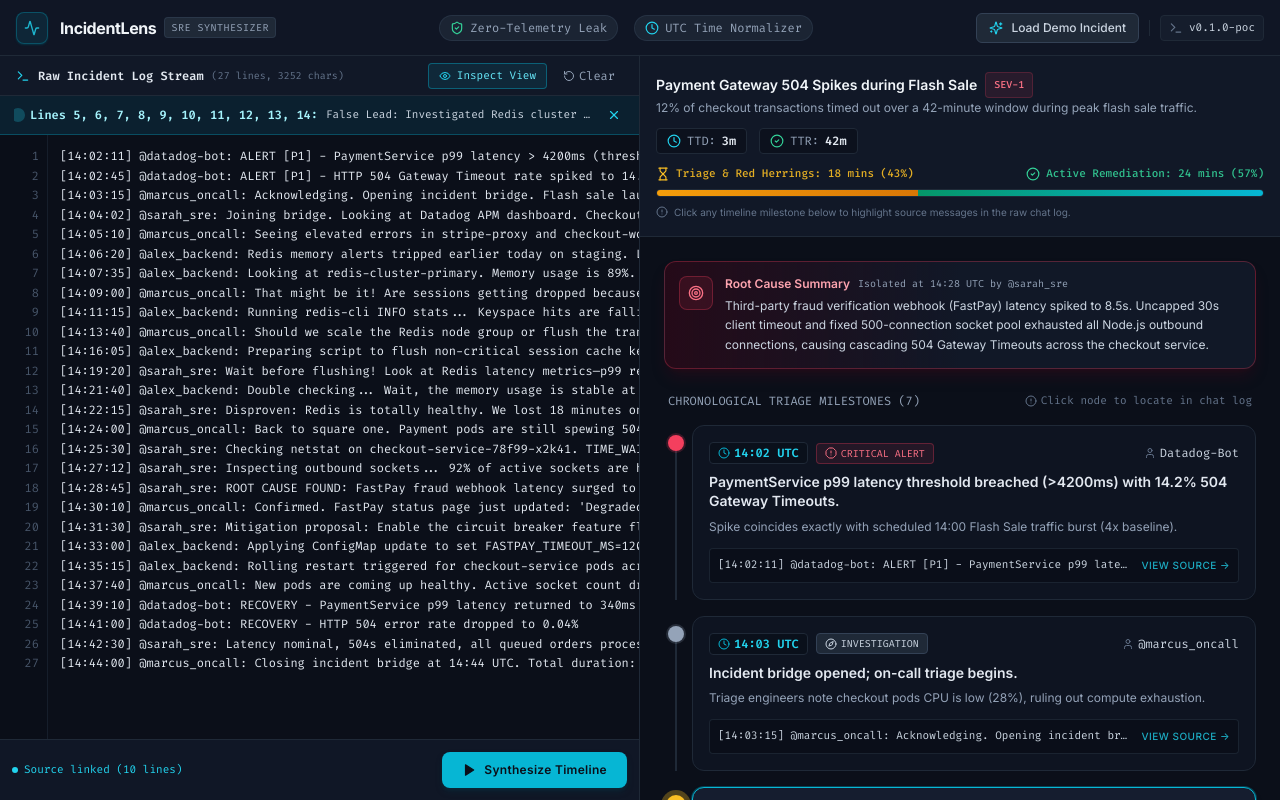
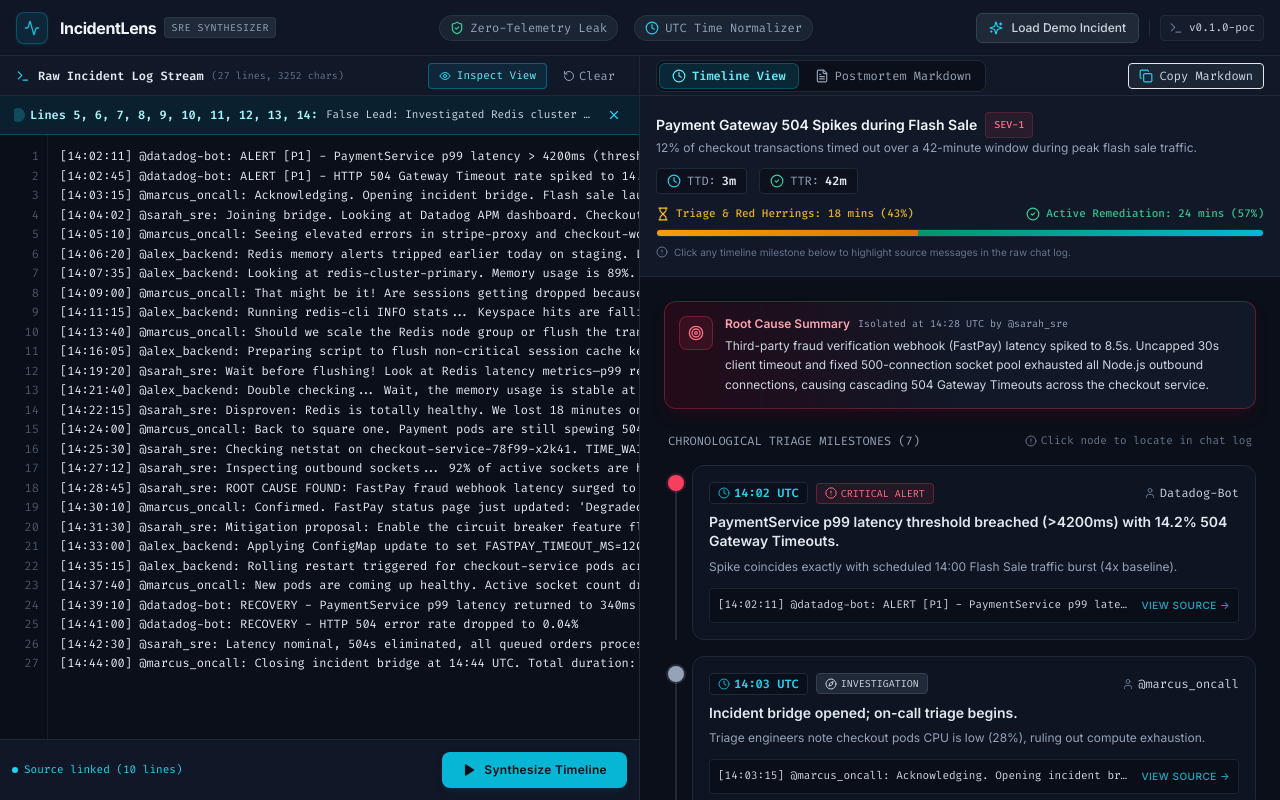
Before and after one commit to elo0008/incident-lens, a React (Vite) app: page / in a window 1280 px wide. Both pictures are taken after a click on the button "Load Demo Incident". Built offline with nearby package versions, Linux system fonts and the light colour scheme.

Commit message:
Add SRE postmortem markdown preview and one-click clipboard export

```diff
--- a/src/App.tsx
+++ b/src/App.tsx
@@ -3,10 +3,12 @@
 import { RawLogEditor } from './components/RawLogEditor';
 import { EmptyStateBlueprint } from './components/EmptyStateBlueprint';
 import { TimelineView } from './components/TimelineView';
+import { PostmortemView } from './components/PostmortemView';
 import { LoadingPulse } from './components/LoadingPulse';
 import { DEMO_RAW_LOG, DEMO_SYNTHESIZED_DATA } from './data/demoIncident';
 import { validateInputLogs } from './services/validator';
 import { SynthesizedIncident, SynthesisStatus, TimelineEvent, ViewMode } from './types/incident';
+import { Clock, Copy, FileText, Check } from 'lucide-react';
 
 export const App: React.FC = () => {
   const [rawLog, setRawLog] = useState<string>('');
@@ -16,6 +18,7 @@
   const [selectedEventId, setSelectedEventId] = useState<string | null>(null);
   const [highlightedLineIndices, setHighlightedLineIndices] = useState<number[]>([]);
   const [viewMode, setViewMode] = useState<ViewMode>('timeline');
+  const [copiedHeader, setCopiedHeader] = useState<boolean>(false);
 
   const handleRawLogChange = (newVal: string) => {
     setRawLog(newVal);
@@ -71,6 +74,7 @@
     setWarningMessage(null);
     setSelectedEventId(null);
     setHighlightedLineIndices([]);
+    setViewMode('timeline');
   };
 
   const handleSelectEvent = (event: TimelineEvent) => {
@@ -81,6 +85,17 @@
   const handleClearHighlight = () => {
     setSelectedEventId(null);
     setHighlightedLineIndices([]);
+  };
+
+  const handleCopyHeaderMarkdown = async () => {
+    if (!incident) return;
+    try {
+      await navigator.clipboard.writeText(incident.markdownReport);
+      setCopiedHeader(true);
+      setTimeout(() => setCopiedHeader(false), 2000);
+    } catch (err) {
+      console.error('Failed to copy', err);
+    }
   };
 
   const isDemoLoaded = rawLog === DEMO_RAW_LOG;
@@ -117,11 +132,76 @@
           {status === 'loading' ? (
             <LoadingPulse />
           ) : incident && status === 'success' ? (
-            <TimelineView
-              incident={incident}
-              selectedEventId={selectedEventId}
-              onSelectEvent={handleSelectEvent}
-            />
+            <div className="h-full flex flex-col overflow-hidden">
+              {/* Segmented View Mode Toggle Header */}
+              <div className="h-10 px-4 border-b border-slate-800 bg-slate-900 flex items-center justify-between shrink-0">
+                {/* Segmented Switcher */}
+                <div className="flex items-center space-x-1 p-0.5 rounded-lg bg-slate-950 border border-slate-800 text-xs font-mono">
+                  <button
+                    id="tab-timeline-view"
+                    onClick={() => setViewMode('timeline')}
+                    className={`flex items-center space-x-1.5 px-3 py-1 rounded-md transition-all ${
+                      viewMode === 'timeline'
+                        ? 'bg-cyan-500/15 text-cyan-300 font-semibold border border-cyan-500/30 shadow-sm'
+                        : 'text-slate-400 hover:text-slate-200'
+                    }`}
+                  >
+                    <Clock className="w-3.5 h-3.5" />
+                    <span>Timeline View</span>
+                  </button>
+
+                  <button
+                    id="tab-postmortem-view"
+                    onClick={() => setViewMode('postmortem')}
+                    className={`flex items-center space-x-1.5 px-3 py-1 rounded-md transition-all ${
+                      viewMode === 'postmortem'
+                        ? 'bg-cyan-500/15 text-cyan-300 font-semibold border border-cyan-500/30 shadow-sm'
+                        : 'text-slate-400 hover:text-slate-200'
+                    }`}
+                  >
+                    <FileText className="w-3.5 h-3.5" />
+                    <span>Postmortem Markdown</span>
+                  </button>
+                </div>
+
+                {/* Persistent Quick Copy Button */}
+                <button
+                  id="header-copy-markdown-btn"
+                  onClick={handleCopyHeaderMarkdown}
+                  className={`flex items-center space-x-1.5 px-2.5 py-1 rounded text-xs font-mono border transition-all ${
+                    copiedHeader
+                      ? 'bg-emerald-500/20 text-emerald-300 border-emerald-500/40'
+                      : 'bg-slate-800/80 hover:bg-slate-800 text-slate-300 border-slate-750'
+                  }`}
+                  title="Copy SRE Markdown Postmortem to clipboard"
+                >
+                  {copiedHeader ? (
+                    <>
+                      <Check className="w-3.5 h-3.5 text-emerald-400" />
+                      <span>Copied!</span>
+                    </>
+                  ) : (
+                    <>
+                      <Copy className="w-3.5 h-3.5 text-cyan-400" />
+                      <span>Copy Markdown</span>
+                    </>
+                  )}
+                </button>
+              </div>
+
+              {/* View Container */}
+              <div className="flex-1 overflow-hidden">
+                {viewMode === 'timeline' ? (
+                  <TimelineView
+                    incident={incident}
+                    selectedEventId={selectedEventId}
+                    onSelectEvent={handleSelectEvent}
+                  />
+                ) : (
+                  <PostmortemView incident={incident} />
+                )}
+              </div>
+            </div>
           ) : (
             <EmptyStateBlueprint onLoadDemo={handleLoadDemo} />
           )}
--- /dev/null
+++ b/src/components/PostmortemView.tsx
@@ -0,0 +1,94 @@
+import React, { useState } from 'react';
+import ReactMarkdown from 'react-markdown';
+import remarkGfm from 'remark-gfm';
+import { Check, Copy, Download, FileText, Sparkles } from 'lucide-react';
+import { SynthesizedIncident } from '../types/incident';
+
+interface PostmortemViewProps {
+  incident: SynthesizedIncident;
+}
+
+export const PostmortemView: React.FC<PostmortemViewProps> = ({ incident }) => {
+  const [copied, setCopied] = useState<boolean>(false);
+
+  const handleCopy = async () => {
+    try {
+      await navigator.clipboard.writeText(incident.markdownReport);
+      setCopied(true);
+      setTimeout(() => setCopied(false), 2500);
+    } catch (err) {
+      console.error('Failed to copy to clipboard', err);
+    }
+  };
+
+  const handleDownload = () => {
+    const blob = new Blob([incident.markdownReport], { type: 'text/markdown;charset=utf-8;' });
+    const url = URL.createObjectURL(blob);
+    const link = document.createElement('a');
+    link.href = url;
+    link.setAttribute('download', 'incident-postmortem.md');
+    document.body.appendChild(link);
+    link.click();
+    document.body.removeChild(link);
+    URL.revokeObjectURL(url);
+  };
+
+  return (
+    <div className="h-full flex flex-col bg-slate-950 overflow-hidden">
+      {/* Top Document Header */}
+      <div className="h-12 px-4 border-b border-slate-800 bg-slate-900/90 flex items-center justify-between shrink-0">
+        <div className="flex items-center space-x-2">
+          <FileText className="w-4 h-4 text-cyan-400" />
+          <span className="text-xs font-mono font-semibold text-slate-200">
+            incident-postmortem.md
+          </span>
+          <span className="text-[10px] font-mono px-2 py-0.5 rounded bg-emerald-500/10 text-emerald-400 border border-emerald-500/20">
+            Audit Ready
+          </span>
+        </div>
+
+        <div className="flex items-center space-x-2">
+          <button
+            onClick={handleDownload}
+            className="flex items-center space-x-1.5 px-2.5 py-1.5 rounded text-xs font-mono text-slate-300 hover:text-slate-100 bg-slate-800/80 hover:bg-slate-750 border border-slate-700 transition-colors"
+            title="Download markdown document file"
+          >
+            <Download className="w-3.5 h-3.5" />
+            <span className="hidden sm:inline">Export .md</span>
+          </button>
+
+          <button
+            id="copy-markdown-btn"
+            onClick={handleCopy}
+            className={`flex items-center space-x-1.5 px-3 py-1.5 rounded text-xs font-mono font-medium border transition-all ${
+              copied
+                ? 'bg-emerald-500/20 border-emerald-500/50 text-emerald-300 shadow-sm shadow-emerald-950'
+                : 'bg-cyan-500/15 hover:bg-cyan-500/25 border-cyan-500/40 text-cyan-200 shadow-sm shadow-cyan-950/40'
+            }`}
+          >
+            {copied ? (
+              <>
+                <Check className="w-3.5 h-3.5 text-emerald-400" />
+                <span>Copied to Clipboard!</span>
+              </>
+            ) : (
+              <>
+                <Copy className="w-3.5 h-3.5 text-cyan-400" />
+                <span>Copy Markdown</span>
+              </>
+            )}
+          </button>
+        </div>
+      </div>
+
+      {/* Rendered Document Viewport */}
+      <div className="flex-1 overflow-y-auto p-6 md:p-8 bg-slate-950">
+        <div className="max-w-3xl mx-auto prose prose-invert prose-slate prose-headings:font-sans prose-headings:tracking-tight prose-h1:text-xl prose-h2:text-base prose-h2:border-b prose-h2:border-slate-800 prose-h2:pb-2 prose-h2:mt-6 prose-p:text-xs prose-p:leading-relaxed prose-li:text-xs prose-code:font-mono prose-code:text-[11px] prose-code:bg-slate-900 prose-code:px-1.5 prose-code:py-0.5 prose-code:rounded prose-code:text-cyan-300 prose-table:text-xs prose-th:bg-slate-900 prose-th:px-3 prose-th:py-2 prose-th:text-slate-300 prose-td:px-3 prose-td:py-2 prose-td:border-b prose-td:border-slate-850">
+          <ReactMarkdown remarkPlugins={[remarkGfm]}>
+            {incident.markdownReport}
+          </ReactMarkdown>
+        </div>
+      </div>
+    </div>
+  );
+};
```
Also changed, not shown: devpost/checklist.md (+1 -1 lines).
